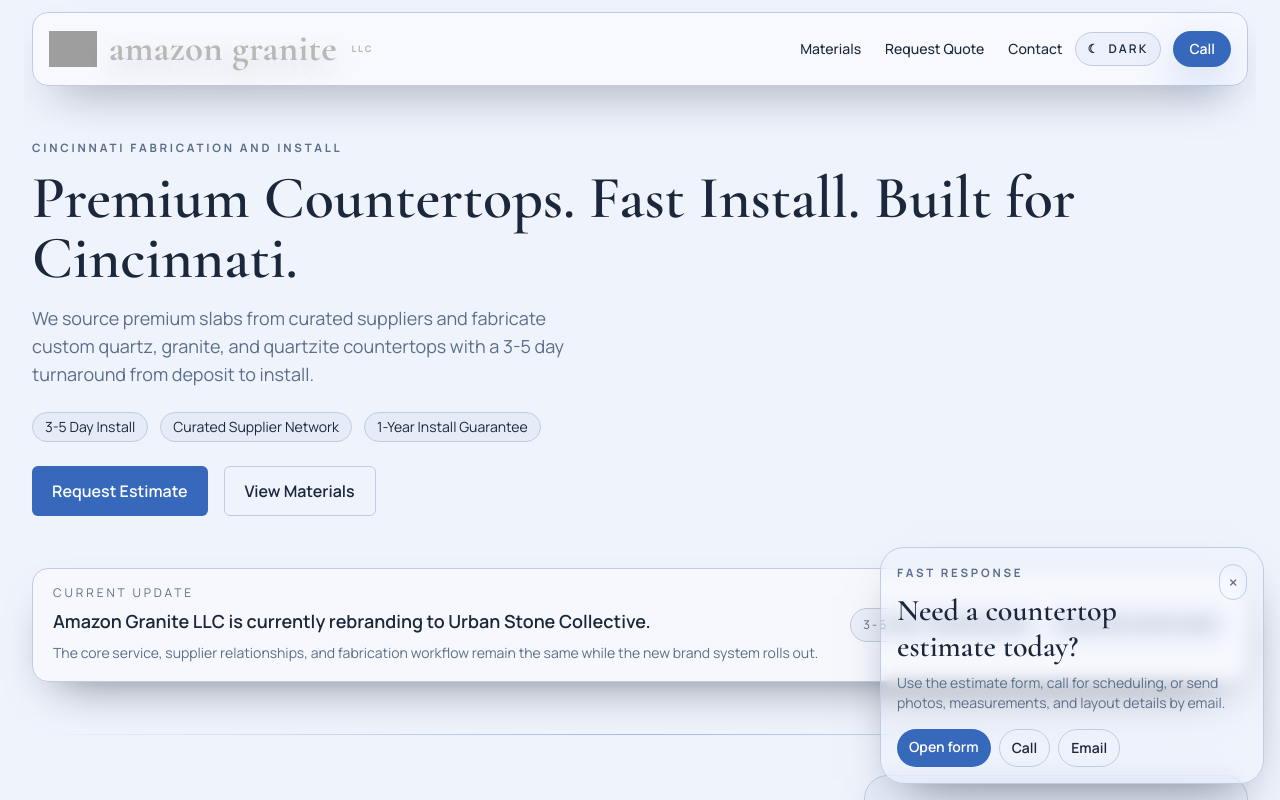
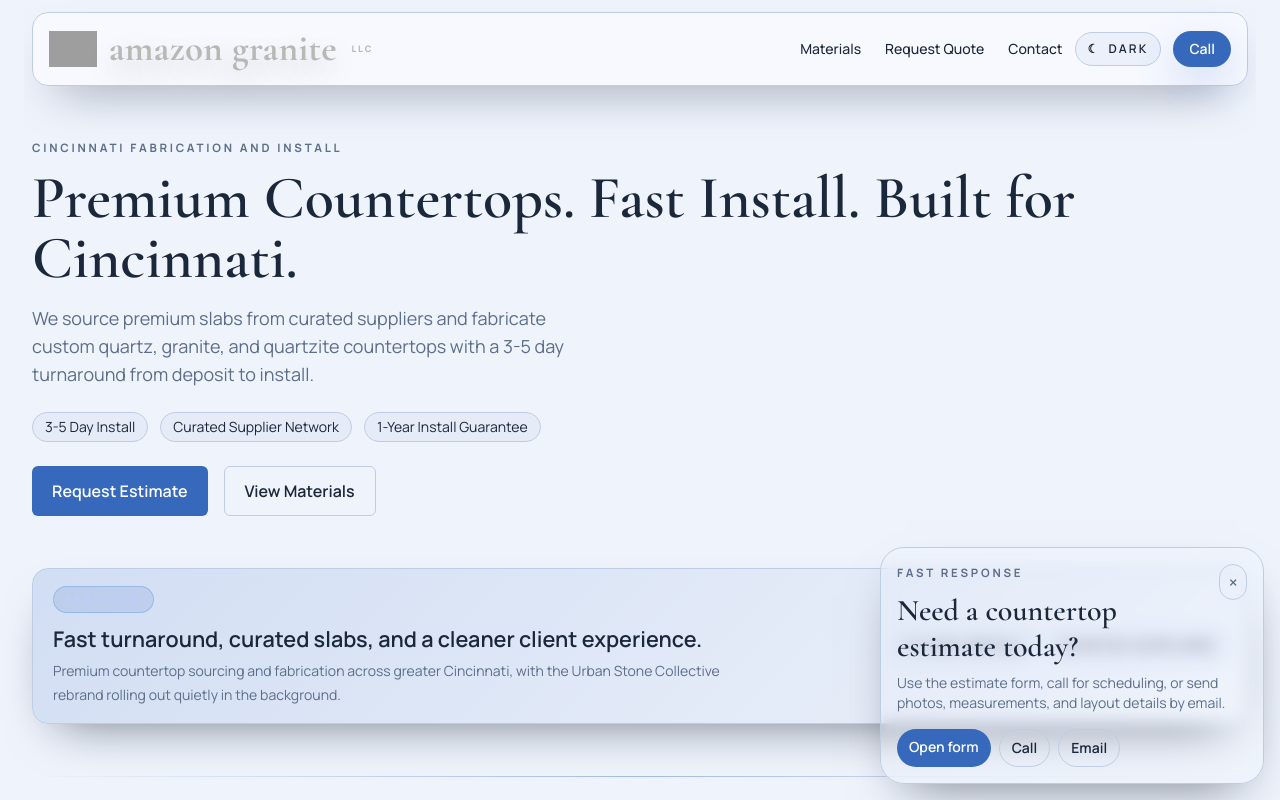
Before and after one commit to 0xwaya/amazon-granite, a Next.js app in the folder frontend/: page / in a window 1280 px wide. Shown: the top 800 px of the page. Built offline with nearby package versions, Linux system fonts and the light colour scheme; no server answers; grey boxes are pictures that could not be loaded.

Commit message:
Collapse homepage Q&A and refine feature highlight

```diff
--- a/frontend/components/FAQSection.jsx
+++ b/frontend/components/FAQSection.jsx
@@ -1,14 +1,34 @@
+import { useState } from 'react';
+
 import { homepageFaqContent, homepageFaqItems } from '../data/homepage-content';
 
-export default function FAQSection({ eyebrow = homepageFaqContent.eyebrow, title = homepageFaqContent.title, description = homepageFaqContent.description, items = homepageFaqContent.items }) {
+export default function FAQSection({ eyebrow = homepageFaqContent.eyebrow, title = homepageFaqContent.title, description = homepageFaqContent.description, items = homepageFaqContent.items, collapsible = false, defaultExpanded = true, collapsedLabel = 'Open Q&A', expandedLabel = 'Hide Q&A' }) {
+    const [isExpanded, setIsExpanded] = useState(defaultExpanded);
+
     return (
         <section id="faq" className="mt-12 rounded-3xl border border-border bg-surface/75 p-5 shadow-soft sm:mt-14 sm:p-6">
-            <div className="eyebrow">{eyebrow}</div>
-            <h2 className="font-display text-3xl font-semibold sm:text-4xl">{title}</h2>
-            <p className="mt-2 max-w-3xl text-sm leading-7 text-muted sm:text-base">
-                {description}
-            </p>
+            <div className="flex flex-col gap-4 sm:flex-row sm:items-start sm:justify-between">
+                <div className="max-w-3xl">
+                    <div className="eyebrow">{eyebrow}</div>
+                    <h2 className="font-display text-3xl font-semibold sm:text-4xl">{title}</h2>
+                    <p className="mt-2 text-sm leading-7 text-muted sm:text-base">
+                        {description}
+                    </p>
+                </div>
 
+                {collapsible ? (
+                    <button
+                        type="button"
+                        className="inline-flex items-center justify-center rounded-full border border-border bg-panel/80 px-4 py-2 text-sm font-semibold text-text transition hover:border-accent hover:text-accent"
+                        aria-expanded={isExpanded}
+                        onClick={() => setIsExpanded((current) => !current)}
+                    >
+                        {isExpanded ? expandedLabel : collapsedLabel}
+                    </button>
+                ) : null}
+            </div>
+
+            {isExpanded ? (
             <div className="mt-6 space-y-4">
                 {items.map((item) => (
                     <article key={item.question} className="rounded-2xl border border-border bg-panel/70 p-4 sm:p-5">
@@ -17,6 +37,7 @@
                     </article>
                 ))}
             </div>
+            ) : null}
         </section>
     );
 }
--- a/frontend/components/FeaturesBar.jsx
+++ b/frontend/components/FeaturesBar.jsx
@@ -3,16 +3,16 @@
 export default function FeaturesBar({ announcement = homepageAnnouncement }) {
     return (
         <section aria-label="Current business announcement" className="py-2 sm:py-3">
-            <article className="rounded-2xl border border-border bg-surface/75 px-4 py-3 shadow-soft sm:px-5 sm:py-4">
+            <article className="overflow-hidden rounded-2xl border border-border bg-[linear-gradient(135deg,rgba(61,110,196,0.16),rgba(244,239,231,0.04))] px-4 py-3 shadow-soft sm:px-5 sm:py-4">
                 <div className="flex flex-col gap-3 lg:flex-row lg:items-center lg:justify-between">
                     <div className="max-w-3xl">
-                        <div className="text-xs uppercase tracking-[0.24em] text-muted">{announcement.eyebrow}</div>
-                        <div className="mt-1.5 text-base font-semibold text-text sm:text-lg">{announcement.title}</div>
-                        <p className="mt-1.5 text-sm leading-6 text-muted">{announcement.detail}</p>
+                        <div className="inline-flex rounded-full border border-[rgba(74,144,226,0.35)] bg-[rgba(61,110,196,0.14)] px-3 py-1 text-[11px] font-semibold uppercase tracking-[0.24em] text-[#b9d0ff]">{announcement.eyebrow}</div>
+                        <div className="mt-3 text-lg font-semibold text-text sm:text-[1.35rem]">{announcement.title}</div>
+                        <p className="mt-1.5 max-w-2xl text-sm leading-6 text-muted">{announcement.detail}</p>
                     </div>
                     <div className="hidden flex-wrap gap-2 text-xs uppercase tracking-[0.18em] text-muted lg:flex lg:justify-end">
                         {announcement.tags.map((tag) => (
-                            <span key={tag} className="rounded-full border border-border bg-panel/70 px-3 py-2">
+                            <span key={tag} className="rounded-full border border-[rgba(74,144,226,0.3)] bg-panel/70 px-3 py-2 text-text">
                                 {tag}
                             </span>
                         ))}
--- a/frontend/data/homepage-content.js
+++ b/frontend/data/homepage-content.js
@@ -52,8 +52,8 @@
 };
 
 export const homepageAnnouncement = {
-    eyebrow: 'Current update',
-    title: 'Amazon Granite LLC is currently rebranding to Urban Stone Collective.',
-    detail: 'The core service, supplier relationships, and fabrication workflow remain the same while the new brand system rolls out.',
-    tags: ['3-5 day turnaround', 'Curated suppliers'],
+    eyebrow: 'Featured',
+    title: 'Fast turnaround, curated slabs, and a cleaner client experience.',
+    detail: 'Premium countertop sourcing and fabrication across greater Cincinnati, with the Urban Stone Collective rebrand rolling out quietly in the background.',
+    tags: ['3-5 day install', 'Curated suppliers'],
 };
--- a/frontend/pages/index.jsx
+++ b/frontend/pages/index.jsx
@@ -117,7 +117,7 @@
                 <LeadForm content={homepageLeadFormContent} routeId="homepage" />
               </div>
             </div>
-            <FAQSection {...homepageFaqContent} />
+            <FAQSection {...homepageFaqContent} collapsible defaultExpanded={false} />
             <Footer />
           </main>
         </div>
```
